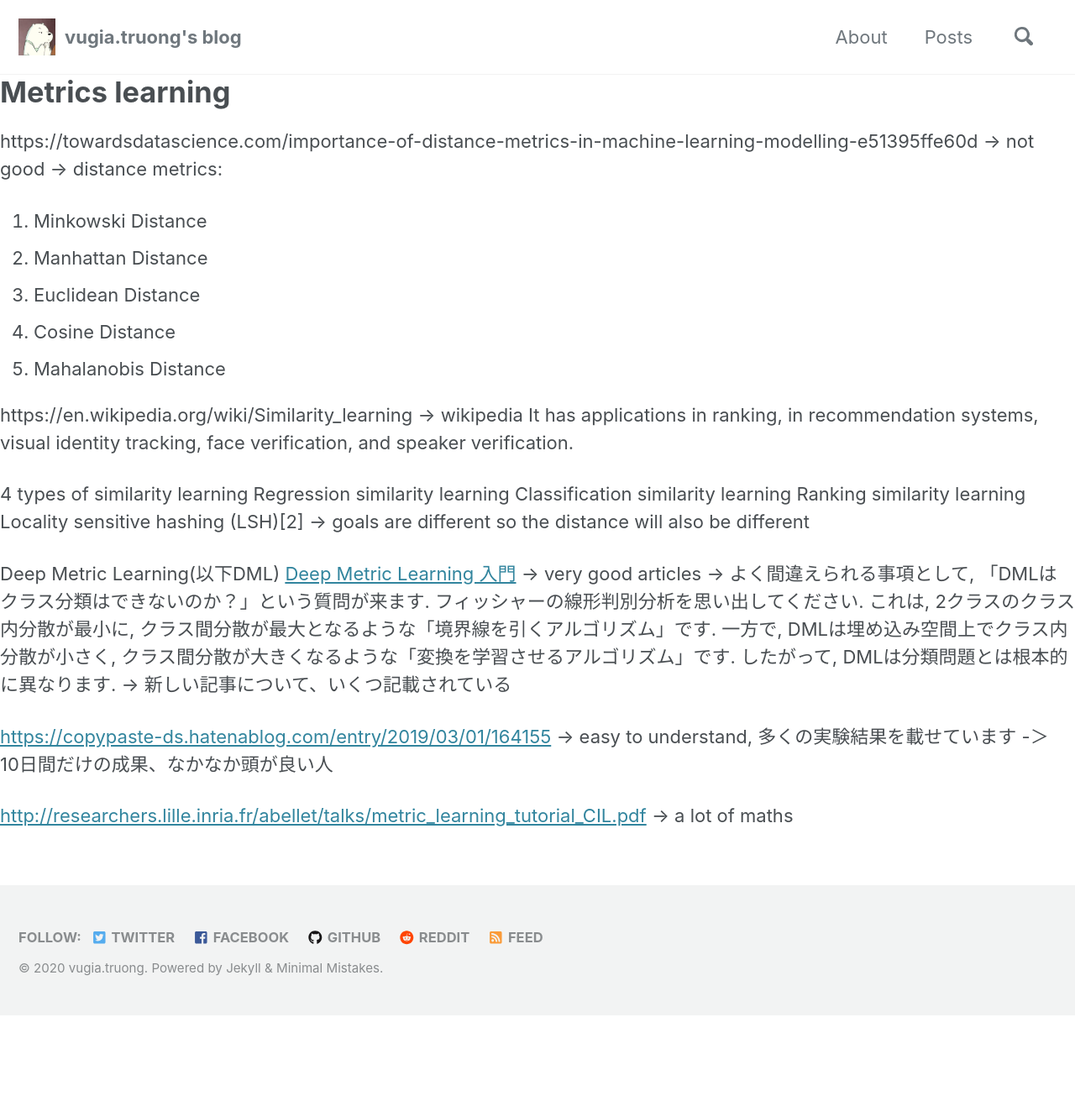
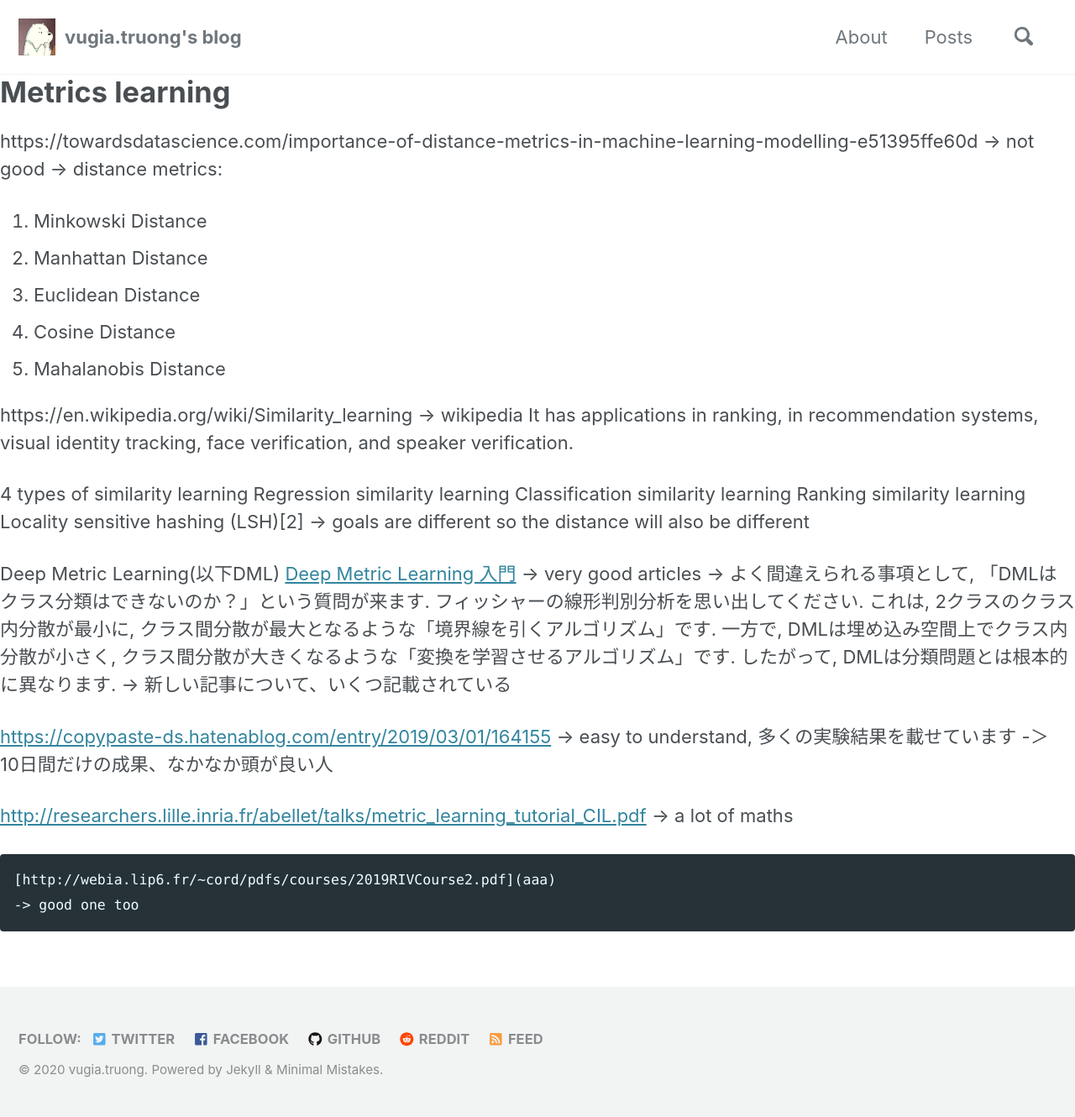
Before and after one commit to gachiemchiep/gachiemchiep.github.io, a Jekyll site: the page built from memo.md, in a window 1280 px wide. Shown: the whole page at 84% size. Built offline with Jekyll 4.4.1, drawn with Linux system fonts in a browser that asks for light colours; cached includes are drawn as plain includes; our own code applies the rules of GitHub Pages for plain Markdown files; comment, search, counter and statistics services are not loaded; before the commit the page ends 1209 px from its top, so only the background shows below that.

Commit message:
Update memo.md

```diff
--- a/memo.md
+++ b/memo.md
@@ -34,3 +34,6 @@ https://en.wikipedia.org/wiki/Similarity_learning
 
    [http://researchers.lille.inria.fr/abellet/talks/metric_learning_tutorial_CIL.pdf](metrics learning tutorial)
    -> a lot of maths
+
+    [http://webia.lip6.fr/~cord/pdfs/courses/2019RIVCourse2.pdf](aaa)
+    -> good one too
```
